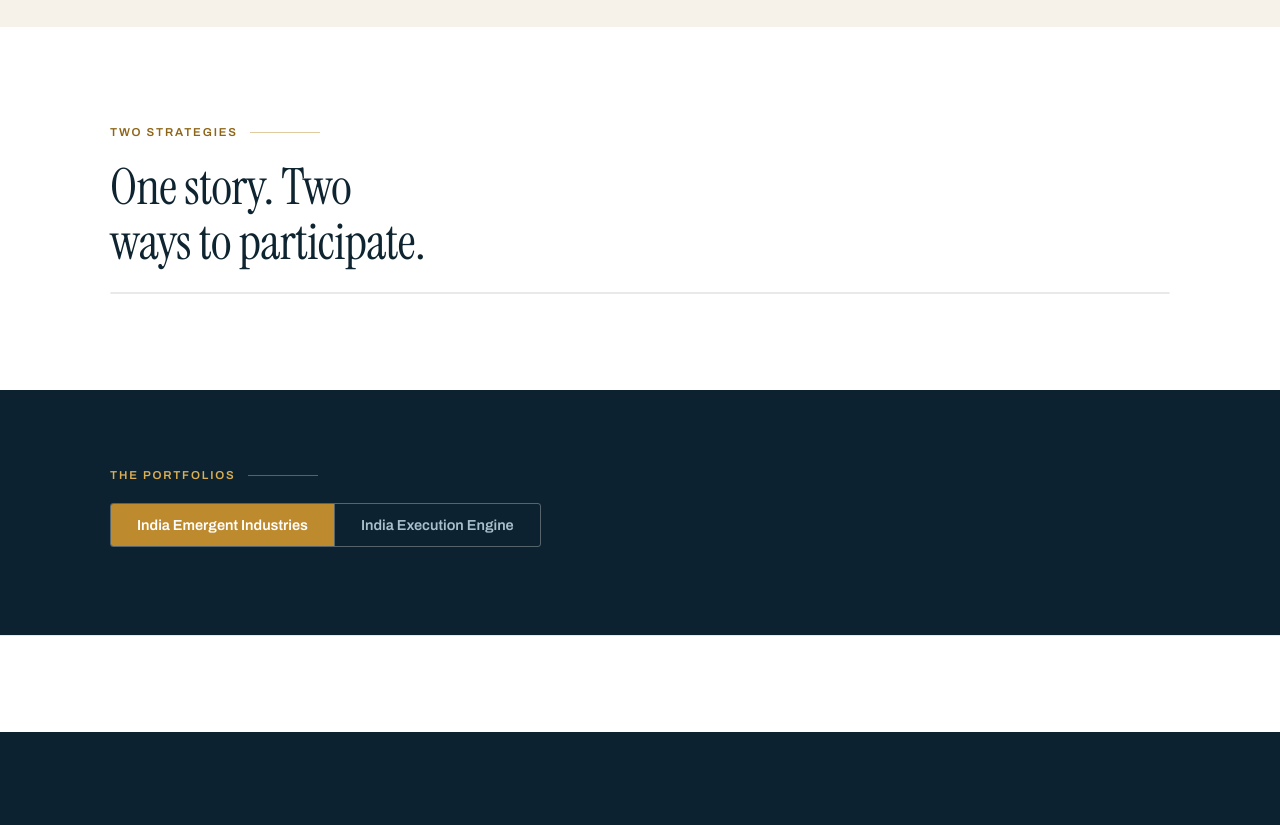
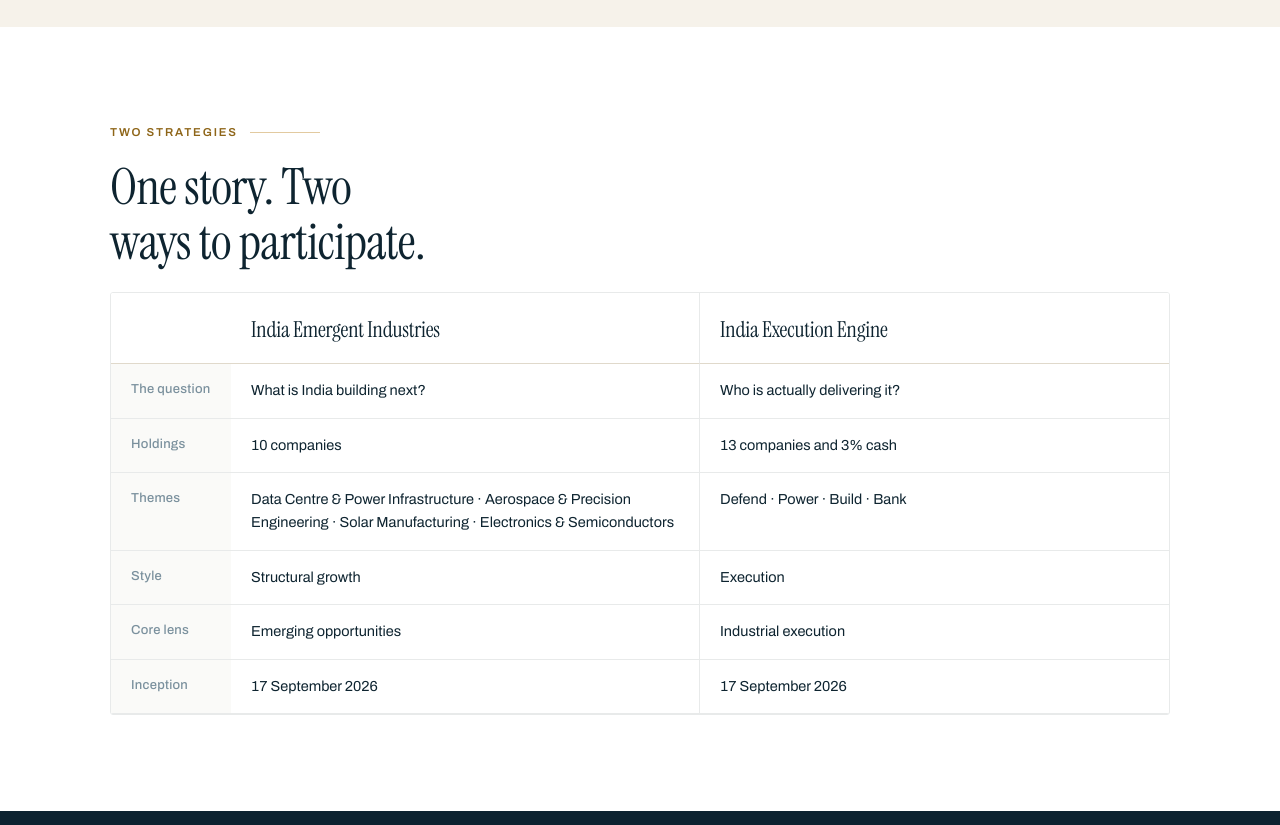
Before and after one commit to shubham404-error/capitalsense-smallcase, a website: page public/index.html in a window 1280 px wide. Shown: the part 1960-2785 px from the top of the page. Drawn offline with nearby package versions, Linux system fonts and the light colour scheme; no server answers.

Commit message:
fix: correct syntax error in data.js and malformed HTML in index.html caused by previous text replacement

```diff
--- a/public/data.js
+++ b/public/data.js
@@ -11,7 +11,8 @@
 
 window.STRATEGIES = {
   "india-emergent-industries": {
-    name: "India Emergent Industries",`r`n    smallcaseUrl: "https://smlc.se/ScIYx",
+    name: "India Emergent Industries",
+    smallcaseUrl: "https://smlc.se/ScIYx",
     tagline: "The next layer of India's growth.",
     question: "What is India building next?",
     inception: "2026-09-17",
@@ -96,7 +97,8 @@
   },
 
   "india-execution-engine": {
-    name: "India Execution Engine",`r`n    smallcaseUrl: "https://smlc.se/xBASN",
+    name: "India Execution Engine",
+    smallcaseUrl: "https://smlc.se/xBASN",
     tagline: "Build it. Power it. Defend it. Bank it.",
     question: "Who is actually delivering it?",
     inception: "2026-09-17",
```
Also changed, not shown: public/index.html (+2 -12 lines).
